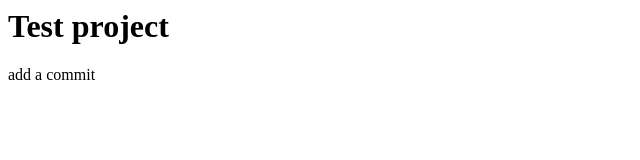
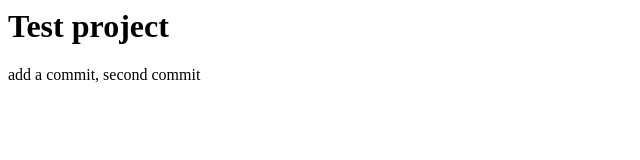
Before and after one commit to flyveren/test, a plain HTML site: page index.html in a window 1280 px wide. Shown: the full height of the page, 0-640 px from the left. Drawn offline with Linux system fonts and the light colour scheme.

Commit message:
second commit

```diff
--- a/index.html
+++ b/index.html
@@ -3,7 +3,7 @@
 <body>
 <h1>Test project</h1>
 <p>
-  add a commit
+  add a commit, second commit
 </p>
 </body>
 </html>
```
